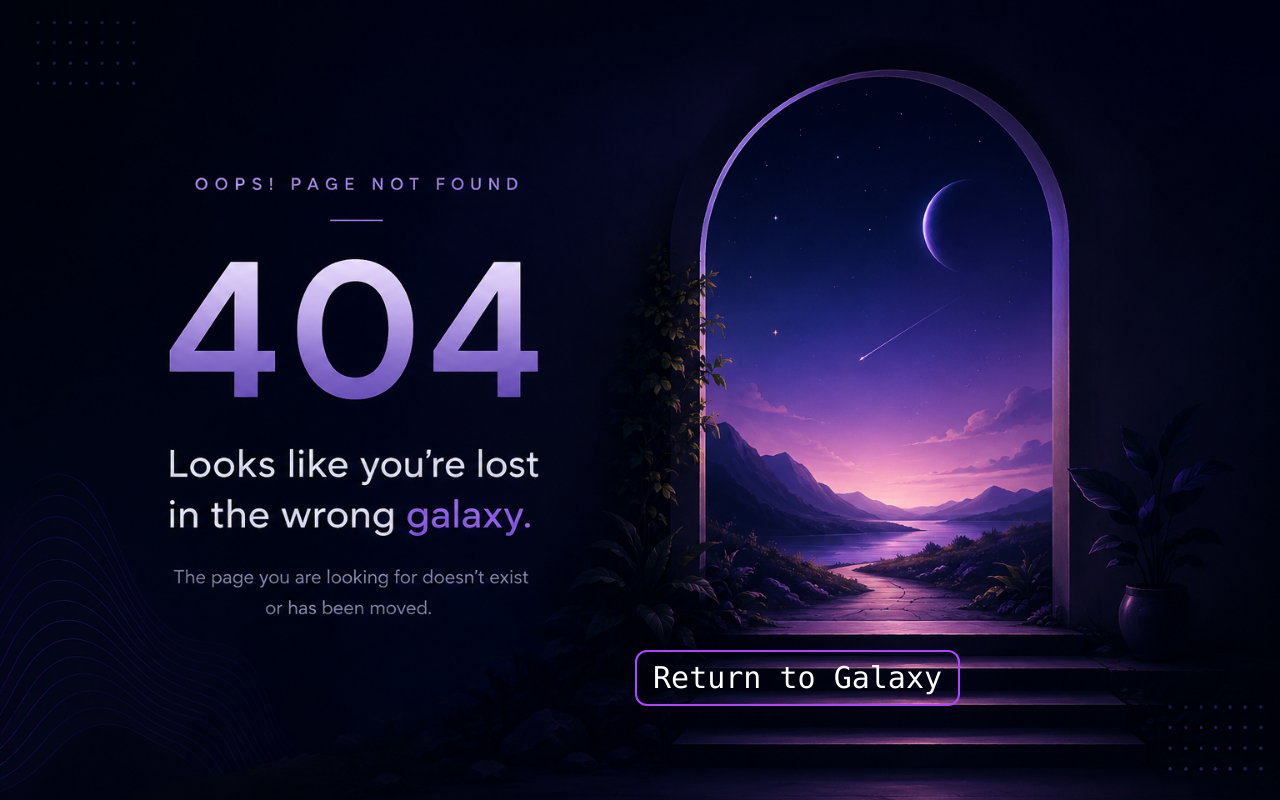
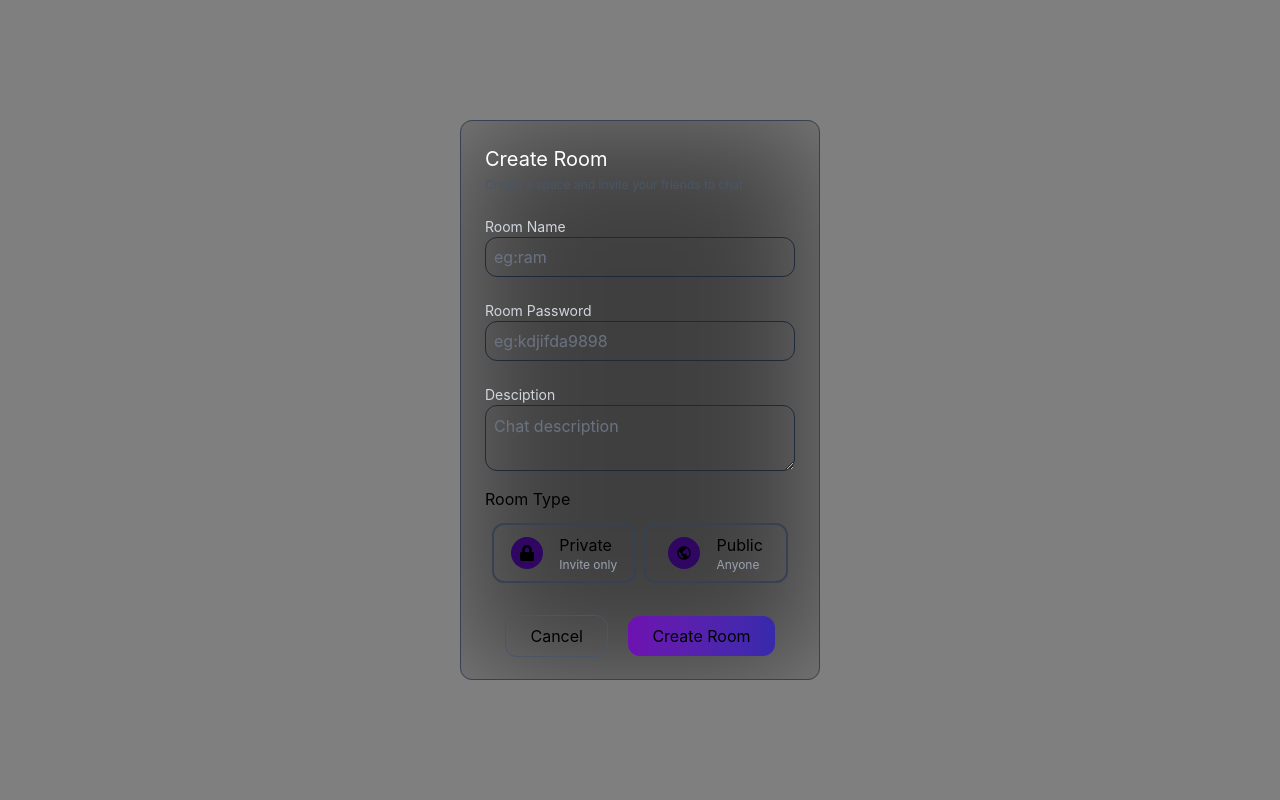
Before and after one commit to hamsaraj875-del/NexTalk, a React (Vite) app in the folder frontend/: page /create in a window 1280 px wide. Built offline with nearby package versions, Linux system fonts and the light colour scheme.

Commit message:
room creation initiate

```diff
--- a/frontend/src/components/common/Confirmation.jsx
+++ b/frontend/src/components/common/Confirmation.jsx
@@ -1,15 +1,15 @@
-const Confirmation = ({ message,logout }) => {
+const Confirmation = ({ message,fact }) => {
   return (
     <div className="fixed inset-0 z-50 flex items-center justify-center bg-black/80">
       <div className="flex flex-col gap-4 justify-center rounded-xl items-center h-fit w-fit bg-gray-900 px-4 py-4">
         <p className="text-center text-blue-500 font-mono font-bold w-fit h-fit px-4 py-2">
-          Really want to log out ?
+          {message}
         </p>
         <div className="flex items-center justify-evenly w-full h-full">
-          <button onClick={()=> {logout(true)}} className="px-6 py-1 rounded-lg hover:bg-green-100/20 cursor-pointer text-green-500 font-bold">
+          <button onClick={()=> {fact(true)}} className="px-6 py-1 rounded-lg hover:bg-green-100/20 cursor-pointer text-green-500 font-bold">
             Yes
           </button>
-          <button onClick={()=>{logout(false)}} className="px-6 py-1 rounded-lg hover:bg-red-100/20 cursor-pointer text-red-500 font-bold">
+          <button onClick={()=>{fact(false)}} className="px-6 py-1 rounded-lg hover:bg-red-100/20 cursor-pointer text-red-500 font-bold">
             No
           </button>
         </div>
--- a/frontend/src/components/private/Chat.jsx
+++ b/frontend/src/components/private/Chat.jsx
@@ -11,6 +11,7 @@ import Otp from "../public/Otp";
 import MainLoader from "../common/MainLoader";
 import PopNotification from "../common/PopNotification";
 import socket from "../private/socket";
+import CreateRoom from "../private/CreateRoom";
 
 const Chat = () => {
   const navigate = useNavigate();
@@ -18,7 +19,8 @@ const Chat = () => {
   const [notify, setNotify] = useState("");
   const [loader, setLoader] = useState(false);
   const [tab, selectTab] = useState("Chats");
-  const [userDetails,setUserDetails] = useState("");
+  const [userDetails, setUserDetails] = useState("");
+  const [createRoom, setCreateRoom] = useState(false);
 
   useEffect(() => {
     const controller = new AbortController();
@@ -40,9 +42,9 @@ const Chat = () => {
           return;
         }
         socket.connect();
-        socket.once("connect",()=>{
-          socket.emit("register",result.userId);
-        })
+        socket.once("connect", () => {
+          socket.emit("register", result.userId);
+        });
       } catch (err) {
         console.log(err);
         if (err.name != "AbortError") {
@@ -51,15 +53,16 @@ const Chat = () => {
       }
     };
     fetcher();
-    return()=>{
+    return () => {
       controller.abort();
       socket.disconnect();
-    }
-  },[]);
+    };
+  }, []);
 
   return (
     <>
       <div className="h-screen w-screen bg-[#0c021a] text-white">
+        {createRoom && <CreateRoom />}
         <div className="w-full h-full flex ">
           <div
             className={`h-full ${adjust ? " w-[5%]" : "w-[18%]"} transition-all duration-400 ease-in-out flex flex-col justify-between`}
@@ -67,13 +70,18 @@ const Chat = () => {
             <Sidebar
               setAdjust={setAdjust}
               setNotify={setNotify}
+              setCreateRoom={setCreateRoom}
               setLoader={setLoader}
               selectTab={selectTab}
               setUserDetails={setUserDetails}
               userDetails={userDetails}
             />
           </div>
-          <ChatContent userDetails={userDetails} tab={tab} className={`h-full `} />
+          <ChatContent
+            userDetails={userDetails}
+            tab={tab}
+            className={`h-full `}
+          />
         </div>
         <PopNotification setNotify={setNotify} notify={notify} />
         {loader && <MainLoader />}
--- a/frontend/src/components/private/ChatContent.jsx
+++ b/frontend/src/components/private/ChatContent.jsx
@@ -1,18 +1,30 @@
-import {useState} from "react"
+import {useState,useEffect} from "react"
 
 import Friends from "./Friends";
 import Messages from "./Messages";
+import socket from "./socket";
 
 const ChatContent = ({tab,userDetails})=>{
   const [friend,setFriend] = useState(null);
+  const [onlineUser,setOnlineUser] = useState([]);
+
+  useEffect(() => {
+    socket.on("onlineUser", (data) => {
+      setOnlineUser(data);
+    });
+    return () => {
+      socket.off("onlineUser");
+    };
+  }, []);
+
   return(
     <>
     <div className="flex w-full h-full">
       <div className="w-[30%] h-full">
-        <Friends tab={tab} setFriend={setFriend} friend={friend} />
+        <Friends tab={tab} setFriend={setFriend} onlineUser={onlineUser} friend={friend} />
       </div>
       <div className="w-[70%] h-full">
-        <Messages userDetails={userDetails} friend={friend} setFriend={setFriend} />
+        <Messages userDetails={userDetails} friend={friend} setFriend={setFriend} onlineUser={onlineUser} />
       </div>
     </div>
     </>
--- /dev/null
+++ b/frontend/src/components/private/CreateRoom.jsx
@@ -0,0 +1,82 @@
+//react icons
+import { FaLock } from "react-icons/fa";
+import { BiWorld } from "react-icons/bi";
+
+const CreateRoom = () => {
+  return (
+    <>
+      <div className="fixed inset-0  z-50  items-center justify-center bg-black/50 backdrop-blur-md">
+        <div className="flex w-full h-full justify-center items-center">
+          <div className="w-90 h-140 px-6 py-6 rounded-xl border border-gray-700 backdrop-blur-3xl">
+            <div className="mb-1">
+              <p className="text-white text-xl w-fit h-fit">Create Room</p>
+            </div>
+            <div className="mb-6">
+              <p className="text-gray-600 text-xs">
+                Create a space and invite your friends to chat
+              </p>
+            </div>
+            <div className="flex flex-col gap-6">
+              <div className="flex flex-col">
+                <label className="text-sm text-gray-300" htmlFor="name">
+                  Room Name
+                </label>
+                <input
+                  id="name"
+                  className="border w-full h-10 rounded-xl px-2 py-1 border-gray-800 placeholder-gray-500"
+                  placeholder="eg:ram"
+                ></input>
+              </div>
+              <div className="flex flex-col">
+                <label className=" text-sm text-gray-300" htmlFor="password">
+                  Room Password
+                </label>
+                <input
+                  id="password"
+                  className="border w-full h-10 rounded-xl px-2 py-1 border-gray-800 placeholder-gray-500 "
+                  placeholder="eg:kdjifda9898"
+                ></input>
+              </div>
+              <div className="flex flex-col" >
+                <label className="text-sm text-gray-300" id="description">Desciption</label>
+                <textarea
+                  className="min-w-full min-h-14 max-h-20 rounded-xl px-2 py-2 border border-gray-800 placeholder-gray-500 "
+                  placeholder="Chat description"
+                ></textarea>
+              </div>
+            </div>
+            <div className="mt-4">
+              <p className="mb-3">Room Type</p>
+              <div className="flex justify-evenly items-center">
+                <div className="flex items-center justify-center w-36 px-4 py-2 gap-4 border-2 border-gray-700 rounded-xl">
+                  <div className="w-8 h-8 rounded-full flex items-center justify-center bg-[#2f0661]">
+                    <FaLock />
+                  </div>
+                  <div>
+                    <p>Private</p>
+                    <p className="text-xs text-gray-400" >Invite only</p>
+                  </div>
+                </div>
+                <div className="flex items-center w-36 justify-center px-4 py-2 gap-4 border-2 border-gray-700 rounded-xl">
+                  <div className="w-8 h-8 rounded-full flex items-center justify-center bg-[#2f0661]">
+                    <BiWorld />
+                  </div>
+                  <div>
+                    <p>Public</p>
+                    <p className="text-xs text-gray-400" >Anyone</p>
+                  </div>
+                </div>
+              </div>
+            </div>
+            <div className="flex items-center justify-evenly mt-8" >
+              <button className="border border-gray-600 hover:bg-red-300/10 transform-color duration-300 cursor-pointer  px-6 py-2 rounded-xl" >Cancel</button>
+              <button className=" px-6 py-2 rounded-xl bg-gradient-to-r hover:scale-105 transform-all cursor-pointer duration-300 from-purple-800 to-indigo-800" >Create Room</button>
+            </div>
+          </div>
+        </div>
+      </div>
+    </>
+  );
+};
+
+export default CreateRoom;
--- a/frontend/src/components/private/Friends.jsx
+++ b/frontend/src/components/private/Friends.jsx
@@ -11,13 +11,12 @@ import socket from "./socket";
 //react icons
 import { MdOutlineAccountCircle } from "react-icons/md";
 
-const Friends = ({ tab, setFriend, friend }) => {
+const Friends = ({ tab, setFriend, friend,onlineUser }) => {
   const [friendsList, setFriendsList] = useState([]);
   const [notificationList, setNotificationList] = useState([]);
   const [searchList, setSearchList] = useState([]);
   const [search, setSearch] = useState([]);
   const [loader, setLoader] = useState([]);
-  const [onlineUser, setOnlineUser] = useState([]);
 
   useEffect(() => {
     if (tab === "Friends") {
@@ -93,14 +92,7 @@ const Friends = ({ tab, setFriend, friend }) => {
     }
   };
 
-  useEffect(() => {
-    socket.on("onlineUser", (data) => {
-      setOnlineUser(data);
-    });
-    return () => {
-      socket.off("onlineUser");
-    };
-  }, []);
+
   return (
     <>
       <div className="w-full h-screen bg-black text-white border-r border-gray-900 flex flex-col">
--- a/frontend/src/components/private/FriendsList.jsx
+++ b/frontend/src/components/private/FriendsList.jsx
@@ -1,4 +1,32 @@
 const FriendsList = ({onlineUser,friend,setFriend,friendsList,setFriendsList}) => {
+  const avatarColors = {
+  A: "bg-[#155E75]", // Dark Cyan
+  B: "bg-[#1E40AF]", // Dark Blue
+  C: "bg-[#5B21B6]", // Dark Violet
+  D: "bg-[#9D174D]", // Dark Pink
+  E: "bg-[#9A3412]", // Dark Orange
+  F: "bg-[#0F766E]", // Dark Teal
+  G: "bg-[#166534]", // Dark Green
+  H: "bg-[#4338CA]", // Indigo
+  I: "bg-[#6B21A8]", // Dark Purple
+  J: "bg-[#BE123C]", // Dark Rose
+  K: "bg-[#0369A1]", // Deep Sky Blue
+  L: "bg-[#4D7C0F]", // Dark Lime
+  M: "bg-[#86198F]", // Dark Magenta
+  N: "bg-[#6D28D9]", // Purple
+  O: "bg-[#B45309]", // Dark Amber
+  P: "bg-[#1D4ED8]", // Royal Blue
+  Q: "bg-[#9D174D]", // Berry
+  R: "bg-[#7E22CE]", // Deep Purple
+  S: "bg-[#0E7490]", // Cyan
+  T: "bg-[#047857]", // Emerald
+  U: "bg-[#BE123C]", // Crimson
+  V: "bg-[#C2410C]", // Burnt Orange
+  W: "bg-[#3730A3]", // Deep Indigo
+  X: "bg-[#0E7490]", // Teal
+  Y: "bg-[#86198F]", // Magenta
+  Z: "bg-[#15803D]", // Green
+};
   return (
     <>
       {friendsList.length != 0 ? (
@@ -7,14 +35,12 @@ const FriendsList = ({onlineUser,friend,setFriend,friendsList,setFriendsList}) =
             <div
               key={id}
               onClick={() => setFriend({name,id})}
-              className={`group flex items-center gap-3 p-3 rounded-lg cursor-pointer transition-all duration-300 ${friend?.id===id?'bg-[#120430]':''} hover:bg-[#120430]`}
+              className={`group flex items-center gap-3 p-3 rounded-lg cursor-pointer transition-all duration-300 ${friend?.id===id?'bg-[#120430] border-1 border-indigo-800':''} hover:bg-[#120430]`}
             >
               <div className="relative">
-                <img
-                  src="friends.png"
-                  alt=""
-                  className="w-12 h-12 object-cover rounded-full"
-                />
+                <div  className={`${avatarColors[name.charAt(0).toUpperCase()]} text-center flex rounded-full w-10 h-10 font-bold items-center justify-center`}>
+                  {name.charAt(0).toUpperCase()}
+                </div>
 
                 {onlineUser.includes(id) && (
                   <span className="absolute bottom-0 right-0 w-3 h-3 rounded-full bg-green-500 border-2 border-[#0F071C] " />
--- a/frontend/src/components/private/Messages.jsx
+++ b/frontend/src/components/private/Messages.jsx
@@ -10,7 +10,7 @@ import { IoArrowBackOutline } from "react-icons/io5";
 //internal modules
 import MainLoader from "../common/Loader";
 
-const Messages = ({ userDetails, friend, setFriend }) => {
+const Messages = ({ userDetails, friend, setFriend, onlineUser }) => {
   const [message, setMessage] = useState("");
   const [data, setData] = useState([]);
   const [loader, setLoader] = useState(false);
@@ -61,9 +61,9 @@ const Messages = ({ userDetails, friend, setFriend }) => {
   }, []);
 
   const messageSend = () => {
-    if(message.length==0){
+    if (message.length == 0) {
       console.log("empty");
-      return ;
+      return;
     }
     socket.emit("message", {
       receiverId: friend.id,
@@ -117,7 +117,14 @@ const Messages = ({ userDetails, friend, setFriend }) => {
               />
               <p className="text-xl">{friend.name}</p>
             </div>
-            <p>Online</p>
+            <div
+              className={`${onlineUser.includes(friend.id) ? "text-green-400" : "text-red-400 animate-pulse"} flex justify-center items-center gap-1 `}
+            >
+              {onlineUser.includes(friend.id) && (
+                <span className="w-2 h-2 rounded-full bg-green-500"></span>
+              )}
+              {onlineUser.includes(friend.id) ? "Online" : "Offline"}
+            </div>
           </div>
           <div className="w-full flex-1 min-h-0 flex bg-cover bg-center ">
             {loader ? (
--- a/frontend/src/components/private/Sidebar.jsx
+++ b/frontend/src/components/private/Sidebar.jsx
@@ -13,8 +13,17 @@ import { MdLogout } from "react-icons/md";
 //react files
 import Confirmation from "../common/Confirmation";
 
-const Sidebar = ({setUserDetails,userDetails, selectTab, setAdjust, setLoader, setNotify }) => {
+const Sidebar = ({
+  setCreateRoom,
+  setUserDetails,
+  userDetails,
+  selectTab,
+  setAdjust,
+  setLoader,
+  setNotify,
+}) => {
   const navigate = useNavigate();
+
   const list = [
     { icon: CiChat2, name: "Chats" },
     { icon: MdOutlineGroup, name: "Friends" },
@@ -23,15 +32,17 @@ const Sidebar = ({setUserDetails,userDetails, selectTab, setAdjust, setLoader, s
   ];
   const [open, setOpen] = useState(true);
   const [tab, setTab] = useState("Chats");
+  const [message,setMessage] = useState("");
   const [confirm, setConfirm] = useState(false);
 
-  //logout
 
   const confirmLogout = () => {
+    setMessage("Are you sure you want to log out ?");
     setConfirm(true);
   };
 
-  const logout = async (confirmation) => {
+
+  const fact = async (confirmation) => {
     setConfirm(false);
     if (confirmation) {
       try {
@@ -45,7 +56,6 @@ const Sidebar = ({setUserDetails,userDetails, selectTab, setAdjust, setLoader, s
           },
         );
         const result = await response.json();
-        console.log(result);
         if (result.success) {
           sessionStorage.removeItem("user");
           navigate("/auth/login");
@@ -64,11 +74,14 @@ const Sidebar = ({setUserDetails,userDetails, selectTab, setAdjust, setLoader, s
     const signal = controller.signal;
     const fetcher = async () => {
       try {
-        const response = await fetch(`${import.meta.env.VITE_LINK}/userDetails`,{
-          signal,
-          method:"POST",
-          credentials:"include",
-        });
+        const response = await fetch(
+          `${import.meta.env.VITE_LINK}/userDetails`,
+          {
+            signal,
+            method: "POST",
+            credentials: "include",
+          },
+        );
         const result = await response.json();
         if (result.success) {
           setUserDetails(result.message);
@@ -79,17 +92,17 @@ const Sidebar = ({setUserDetails,userDetails, selectTab, setAdjust, setLoader, s
       }
     };
     fetcher();
-    return()=>{
+    return () => {
       controller.abort();
-    }
-  },[]);
+    };
+  }, []);
 
   return (
     <>
       {confirm && (
         <Confirmation
-          message={"Are you sure you want to log out?"}
-          logout={logout}
+          message={message}
+          fact={fact}
         />
       )}
       {open && (
@@ -97,8 +110,7 @@ const Sidebar = ({setUserDetails,userDetails, selectTab, setAdjust, setLoader, s
           <div className="h-[90%] bg-black w-full flex flex-col gap-4 px-2 py-1 border-r border-gray-800">
             <div className="flex justify-between items-center w-full h-20 px-2">
               <div className="w-fit flex ">
-                <img src="logo.png" className="size-10 bg-cover"></img>
-                <p className="text-white text-2xl">NexTalk</p>
+                <p className="bg-gradient-to-r from-purple-700 to-blue-700 font-mono font-bold bg-clip-text text-transparent text-3xl">NexTalk</p>
               </div>
               <button
                 className="cursor-pointer"
@@ -109,10 +121,12 @@ const Sidebar = ({setUserDetails,userDetails, selectTab, setAdjust, setLoader, s
                 <IoIosArrowBack size={20} />
               </button>
             </div>
-            <button className="bg-[#5d31ef] h-10 w-full flex justify-center cursor-pointer items-center rounded-lg">
-              <span className="text-xl px-1 text-center mb-1 font-bold">+</span>
-              <p className="font-bold">New Chat</p>
-            </button>
+              <button onClick={()=>setCreateRoom(true)} className="bg-[#5725f8] h-10 w-full flex justify-center cursor-pointer items-center rounded-lg">
+                <p className="font-bold text-sm">Create Room</p>
+              </button>
+              <button className="bg-transparent border border-gray-700 hover:border-indigo-700 hover:bg-indigo-600/10 h-10 w-full flex justify-center cursor-pointer items-center rounded-lg">
+                <p className="font-bold text-sm">Join Room</p>
+              </button>
             {list.map(({ icon: Icon, name }) => {
               return (
                 <div
@@ -122,9 +136,11 @@ const Sidebar = ({setUserDetails,userDetails, selectTab, setAdjust, setLoader, s
                   }}
                   key={name}
                   className={`rounded-lg
-                  ${tab === name ? "bg-[#5d31ef]" : "hover:bg-[#120428]"}  w-full h-12 flex justify-start px-2 items-center transform duration-300 cursor-pointer`}
+                  ${tab === name ? "bg-[#3a19a4] group" : "hover:bg-[#120833]"} w-full h-12 flex justify-start px-2 items-center transform duration-300 cursor-pointer`}
                 >
-                  <Icon className="mr-1" />
+                  <Icon
+                    className={`mr-1 ${tab === name ? "text-yellow-400" : ""}`}
+                  />
                   <p>{name}</p>
                 </div>
               );
@@ -137,14 +153,26 @@ const Sidebar = ({setUserDetails,userDetails, selectTab, setAdjust, setLoader, s
               <p>Logout</p>
             </button>
           </div>
-          <div className="h-[10%] w-full flex flex-col px-4 border-r border-t  py-4 border-gray-800">
-            <p>{userDetails.userName}</p>
-            <div className="flex justify-start items-center">
-              <GoDotFill
-                size={15}
-                className="text-green-400 animate-ping mr-2"
-              />
-              <p>Online</p>
+          <div className="w-full p-6 bg-black border-r border-gray-800">
+            <div className="flex items-center gap-3 p-2 border border-gray-700
+                     hover:border-indigo-700 hover:bg-[#120d20] rounded-xl transition-all duration-300">
+              <div
+                className={`bg-indigo-600 w-11 h-11 rounded-full flex items-center justify-center text-white font-semibold`}
+              >
+                {userDetails.userName?userDetails.userName.charAt(0).toUpperCase() : '?'}
+              </div>
+
+              <div className="flex-1 min-w-0">
+                <p className="text-white font-semibold truncate">
+                  {userDetails.userName}
+                </p>
+
+                <div className="flex items-center gap-1.5">
+                  <span className="w-2 h-2 rounded-full bg-green-500"></span>
+
+                  <span className="text-xs text-green-400">Online</span>
+                </div>
+              </div>
             </div>
           </div>
         </>
--- a/frontend/src/routers/App.jsx
+++ b/frontend/src/routers/App.jsx
@@ -13,6 +13,7 @@ import NotFound from "../components/common/NotFound";
 import Loader from "../components/common/Loader";
 import MainLoader from "../components/common/MainLoader"
 import Confirmation from "../components/common/Confirmation";
+import CreateRoom from "../components/private/CreateRoom";
 import "../App.css";
 
 
@@ -38,6 +39,9 @@ const Router = createBrowserRouter([
   {path:"/loader",
     element:<Confirmation />
   },
+  {path:"/create",
+    element:<CreateRoom />
+  },
   {
     path: "*",
     element: <NotFound />,
```
